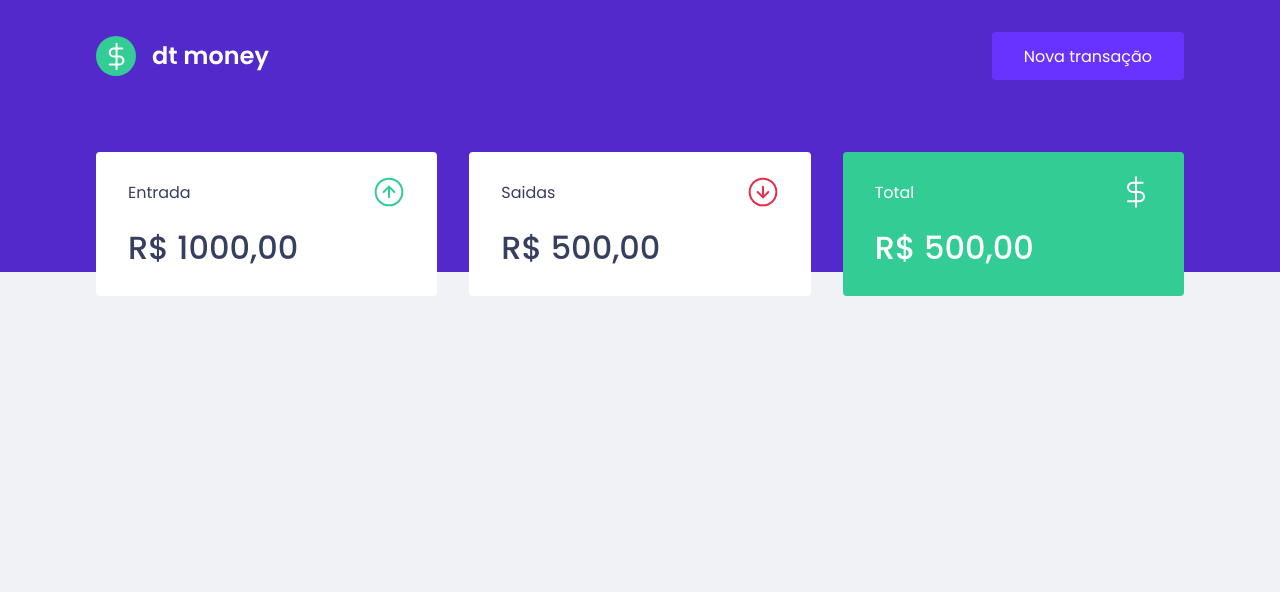
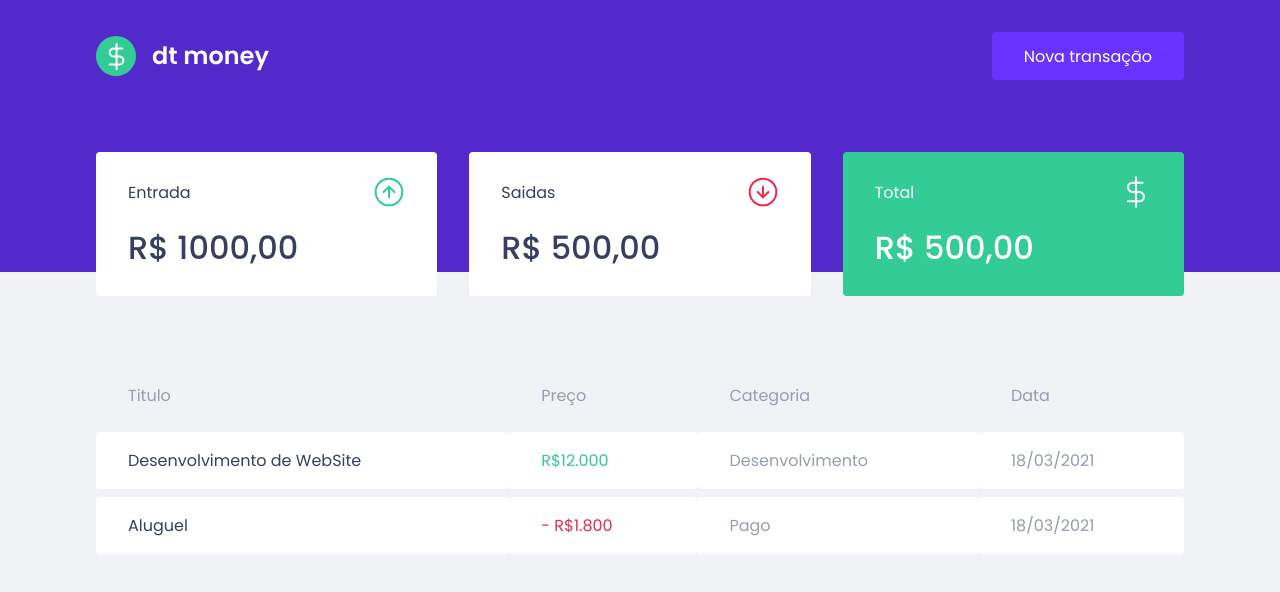
Before and after one commit to NicholasNeto/money, a React (Create React App) app: page / in a window 1280 px wide. Shown: the top 592 px of the page. Built offline with nearby package versions, Linux system fonts and the light colour scheme.

Commit message:
created component TrasactionsTable

```diff
--- a/src/components/Dashboard/index.tsx
+++ b/src/components/Dashboard/index.tsx
@@ -1,10 +1,13 @@
 import { Container } from "./styles";
 import { Summary } from '../Summary/index'
+import { TransactionsTable } from '../TransactionsTable/index'
+
 
 export function Dashboard(){
     return (
         <Container>
             <Summary />
+            <TransactionsTable />
         </Container>
     )
 }
--- /dev/null
+++ b/src/components/TransactionsTable/index.tsx
@@ -0,0 +1,33 @@
+import { Container } from "./styles";
+
+export function TransactionsTable () {
+    return(
+        <Container>
+            <table>
+                <thead>
+                    <tr>
+                        <th>Titulo</th>
+                        <th>Preço</th>
+                        <th>Categoria</th>
+                        <th>Data</th>
+                    </tr>
+                </thead>
+                <tbody>
+                    <tr>
+                        <td>Desenvolvimento de WebSite</td>
+                        <td className="deposit">R$12.000</td>
+                        <td>Desenvolvimento</td>
+                        <td>18/03/2021</td>
+                    </tr>
+                    <tr>
+                        <td>Aluguel</td>
+                        <td className="withdraw" > - R$1.800</td>
+                        <td>Pago</td>
+                        <td>18/03/2021</td>
+                    </tr>
+
+                </tbody>
+            </table>
+        </Container>
+    )
+}
--- /dev/null
+++ b/src/components/TransactionsTable/styles.ts
@@ -0,0 +1,41 @@
+import styled from "styled-components"
+
+
+export const Container = styled.div`
+    margin-top: 4rem;
+
+    table {
+        width: 100%;
+        border-spacing: 0 0.5rem;
+    }
+
+    th {
+        color: var(--text-body);
+        font-weight: 400;
+        padding: 1rem 2rem;
+        text-align: left;
+        line-height: 1.5rem;
+    }
+
+    td {
+        padding: 1rem 2rem;
+        border: 0;
+        border-radius: 0.25rem;
+        background: var(--shape);
+        color: var(--text-body);
+
+        &:first-child {
+            color: var(--text-title);
+        }
+
+        &.deposit {
+            color: var(--green);
+        }
+
+        &.withdraw {
+            color: var(--red);
+        }
+    }
+
+
+`
```
Also changed, not shown: src/styles/global.ts (line endings or trailing spaces).
